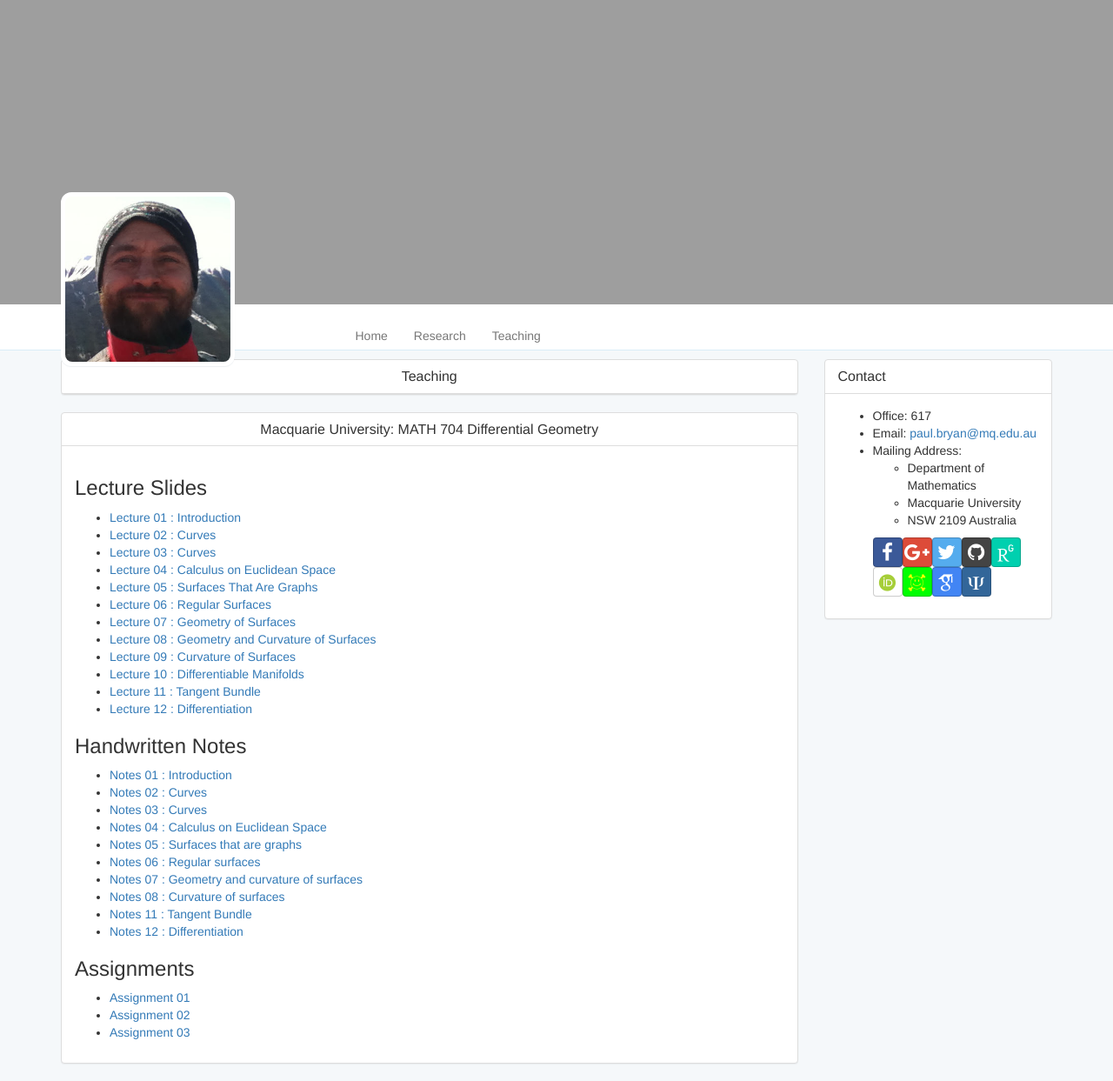
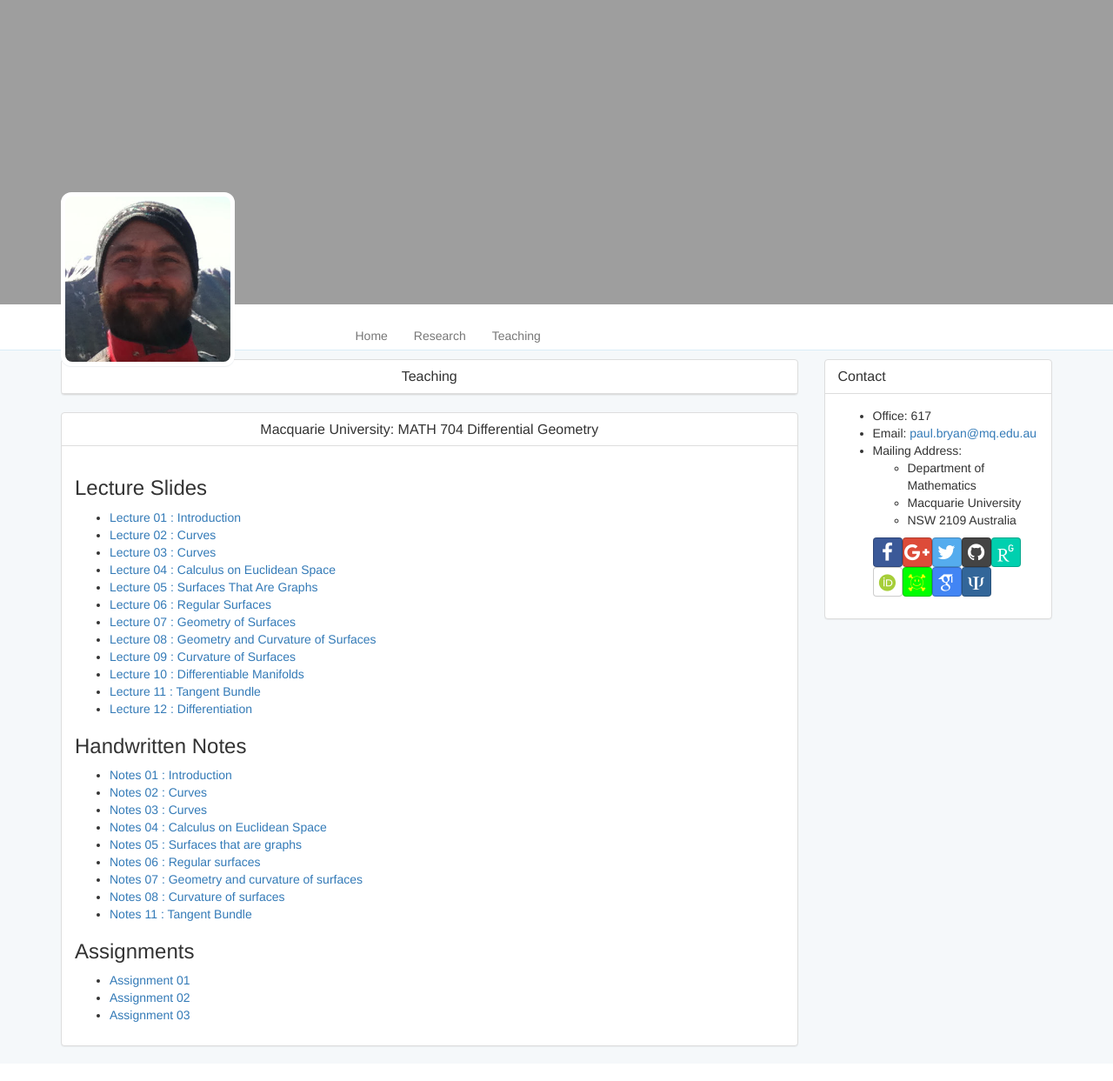
Before and after one commit to pabryan/pabryan.github.io, a Jekyll site: the page built from teaching/mq_math704_2018/index.html, in a window 1280 px wide. Shown: the whole page at 87% size. Built offline with Jekyll 4.4.1, drawn with Linux system fonts in a browser that asks for light colours; some web fonts are replaced.

Commit message:
Updated mq_math704_20018.

```diff
--- a/teaching/mq_math704_2018/index.html
+++ b/teaching/mq_math704_2018/index.html
@@ -36,7 +36,6 @@ description: "Paul Bryan: Mathematician - Macquarie University: MATH 704 Differe
       <li><a href="{{ site.baseurl }}/teaching/mq_math704_2018/handwritten_notes_07.pdf">Notes 07 : Geometry and curvature of surfaces</a></li>
       <li><a href="{{ site.baseurl }}/teaching/mq_math704_2018/handwritten_notes_08.pdf">Notes 08 : Curvature of surfaces</a></li>
       <li><a href="{{ site.baseurl }}/teaching/mq_math704_2018/handwritten_notes_11.pdf">Notes 11 : Tangent Bundle</a></li>
-      <li><a href="{{ site.baseurl }}/teaching/mq_math704_2018/handwritten_notes_12.pdf">Notes 12 : Differentiation</a></li>
     </ul>
 
     <h3>Assignments</h3>
```
